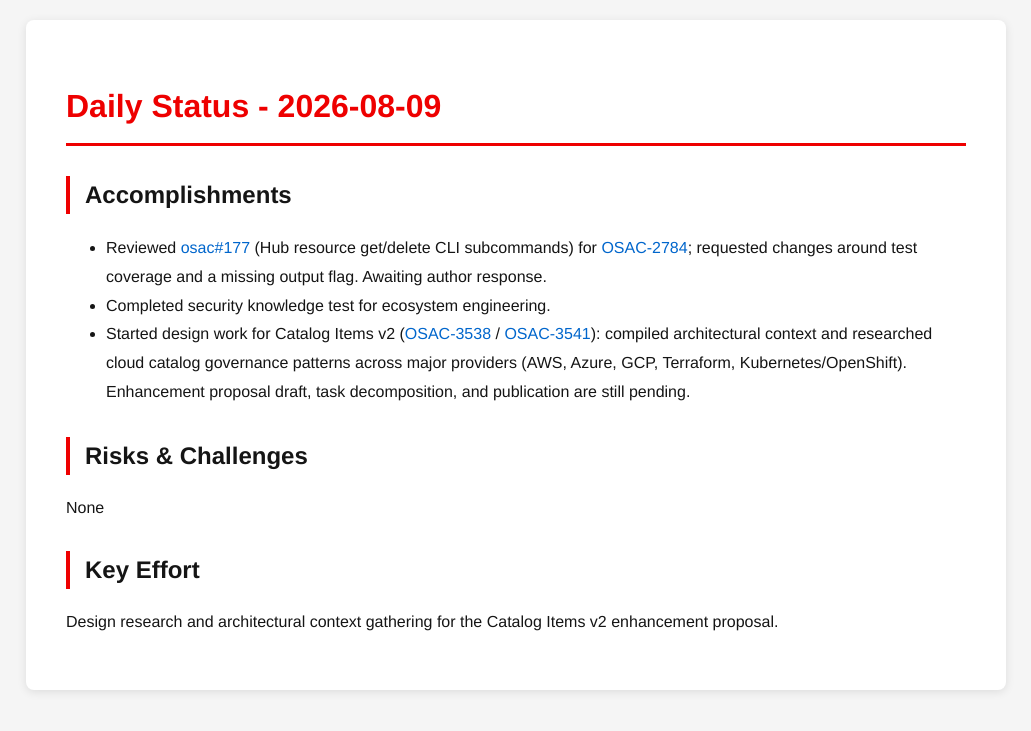
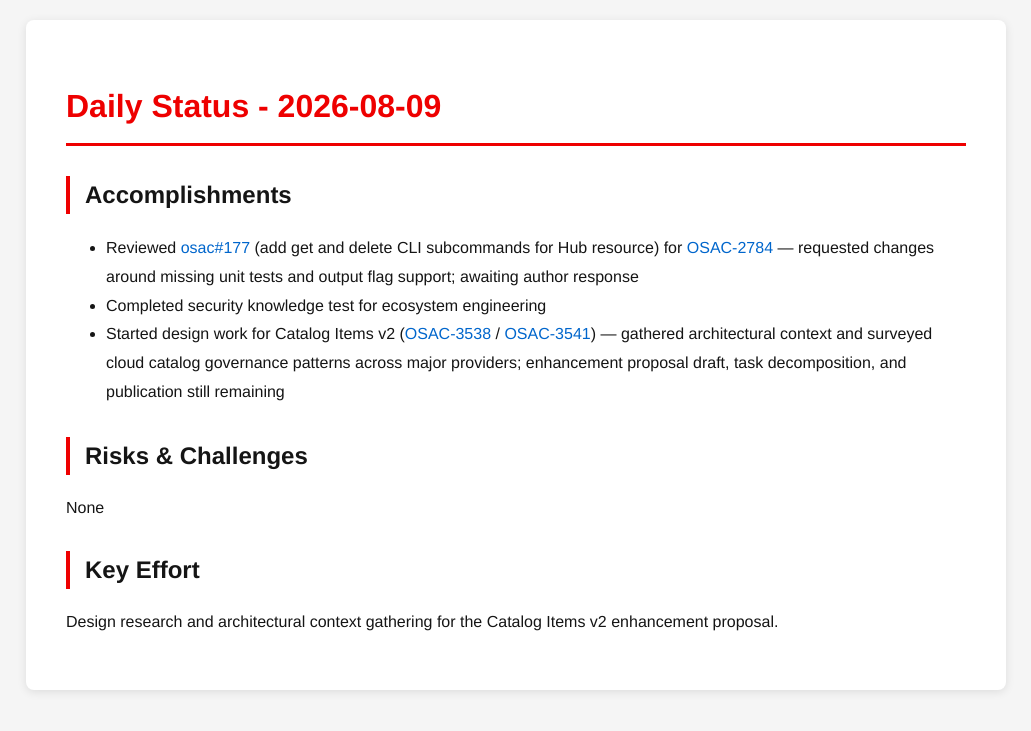
Before and after one commit to tzvatot/daily-status, a Jekyll site: the page built from 2026-08-09.md, in a window 1280 px wide. Shown: the top 731 px of the page, without its empty margins (124-1155 px from the left). Built offline with Jekyll 4.4.1, drawn with Linux system fonts in a browser that asks for light colours.

Commit message:
Daily status update - 2026-08-09

```diff
--- a/2026-08-09.md
+++ b/2026-08-09.md
@@ -7,9 +7,9 @@
 # Daily Status - 2026-08-09
 
 ## Accomplishments
-- Reviewed [osac#177](https://github.com/osac-project/osac/pull/177) (Hub resource get/delete CLI subcommands) for [OSAC-2784](https://redhat.atlassian.net/browse/OSAC-2784); requested changes around test coverage and a missing output flag. Awaiting author response.
-- Completed security knowledge test for ecosystem engineering.
-- Started design work for Catalog Items v2 ([OSAC-3538](https://redhat.atlassian.net/browse/OSAC-3538) / [OSAC-3541](https://redhat.atlassian.net/browse/OSAC-3541)): compiled architectural context and researched cloud catalog governance patterns across major providers (AWS, Azure, GCP, Terraform, Kubernetes/OpenShift). Enhancement proposal draft, task decomposition, and publication are still pending.
+- Reviewed [osac#177](https://github.com/osac-project/osac/pull/177) (add get and delete CLI subcommands for Hub resource) for [OSAC-2784](https://redhat.atlassian.net/browse/OSAC-2784) — requested changes around missing unit tests and output flag support; awaiting author response
+- Completed security knowledge test for ecosystem engineering
+- Started design work for Catalog Items v2 ([OSAC-3538](https://redhat.atlassian.net/browse/OSAC-3538) / [OSAC-3541](https://redhat.atlassian.net/browse/OSAC-3541)) — gathered architectural context and surveyed cloud catalog governance patterns across major providers; enhancement proposal draft, task decomposition, and publication still remaining
 
 ## Risks & Challenges
 None
```
